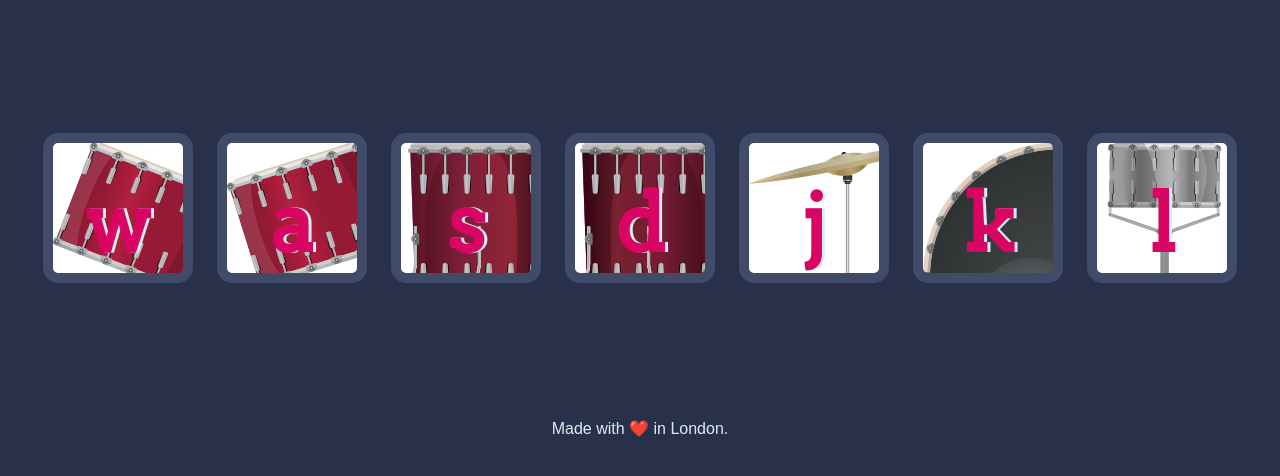
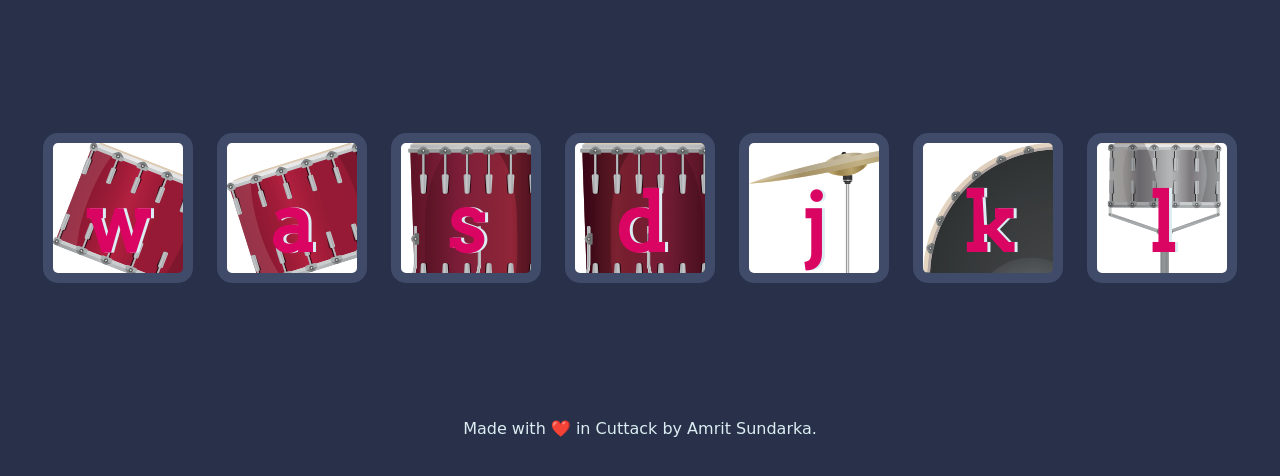
Before and after one commit to Amrit02102004/Drum_Kit_Project, a plain HTML site: page index.html in a window 1280 px wide. Shown: the part 156-632 px from the top of the page. Drawn offline with Linux system fonts and the light colour scheme.

Commit message:
Changed Footer

```diff
--- a/index.html
+++ b/index.html
@@ -23,7 +23,7 @@
 
 
   <footer>
-    Made with ❤️ in London.
+    Made with ❤️ in Cuttack by Amrit Sundarka.
   </footer>
   <script src="script.js"></script>
 </body>
--- a/styles.css
+++ b/styles.css
@@ -13,7 +13,7 @@ h1 {
 
 footer {
   color: #DBEDF3;
-  font-family: sans-serif;
+  font-family: 'Indie Flower', cursive;
 }
 
 .w {
```
